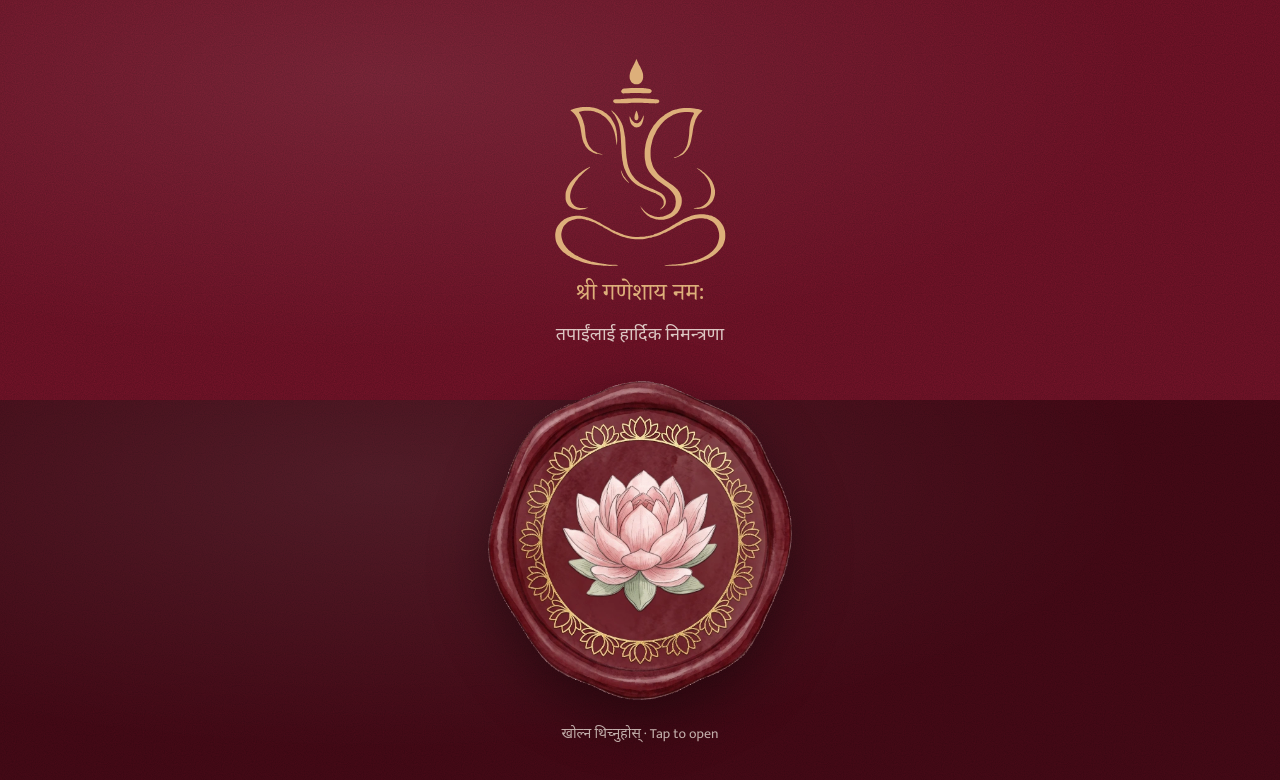
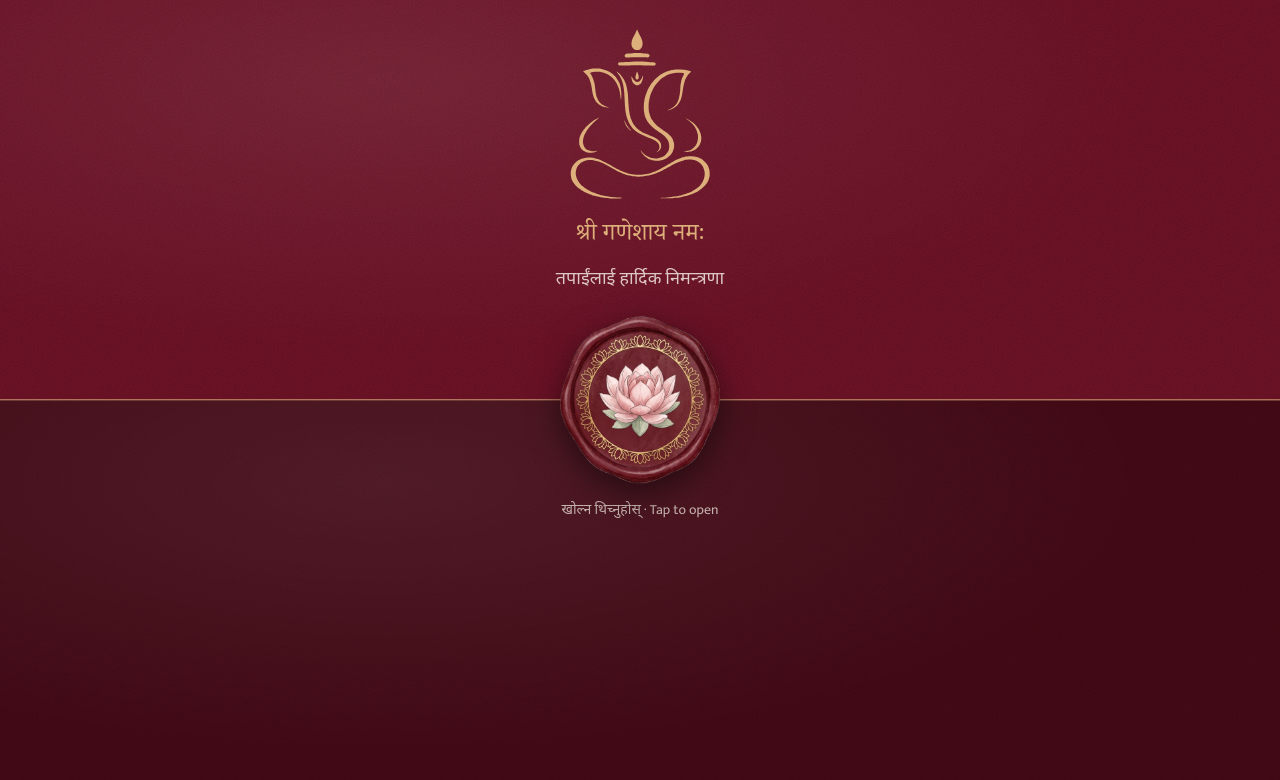
Before and after one commit to pandey407/engagement, a React (Vite) app: page / in a window 1280 px wide. Shown: the top 780 px of the page. Built offline with nearby package versions, Linux system fonts and the light colour scheme; a web font is replaced by a local one.

Commit message:
Smaller seal centred on the envelope seam

```diff
--- a/src/components/Intro.tsx
+++ b/src/components/Intro.tsx
@@ -24,22 +24,29 @@ export function Intro({ onOpen }: { onOpen: () => void }) {
 
   return (
     <div ref={root} className="fixed inset-0 z-50 overflow-hidden">
-      <div ref={top} className="absolute inset-x-0 top-0 h-1/2 velvet" />
-      <div ref={bottom} className="absolute inset-x-0 bottom-0 h-1/2 velvet velvet-deep" />
-      <div ref={content} className="absolute inset-0 flex flex-col items-center justify-center gap-6 px-6 text-center text-cream">
-        <Ganesh className="w-[min(40vw,11rem)] text-gold-light drop-shadow-[0_6px_18px_rgb(0_0_0/0.35)]" />
-        <p className="-mt-3 font-display text-2xl text-gold-light">{invite.invocation}</p>
-        <p className="-mt-4 text-lg opacity-80">तपाईंलाई हार्दिक निमन्त्रणा</p>
+      {/* Two envelope halves; the gold edges meet at the seam where the seal sits. */}
+      <div ref={top} className="velvet absolute inset-x-0 top-0 h-1/2 border-b border-gold-light/60 shadow-[0_2px_10px_rgb(0_0_0/0.25)]" />
+      <div ref={bottom} className="velvet velvet-deep absolute inset-x-0 bottom-0 h-1/2 border-t border-gold-light/30" />
+
+      <div ref={content} className="text-cream">
+        <div className="absolute inset-x-0 top-0 flex h-1/2 flex-col items-center justify-center gap-3 px-6 pb-[min(19vw,5rem)] text-center">
+          <Ganesh className="w-[min(34vw,9rem)] text-gold-light drop-shadow-[0_6px_18px_rgb(0_0_0/0.35)]" />
+          <p className="mt-2 font-display text-2xl text-gold-light">{invite.invocation}</p>
+          <p className="text-lg opacity-80">तपाईंलाई हार्दिक निमन्त्रणा</p>
+        </div>
+        <p className="absolute inset-x-0 top-[calc(50%+min(19vw,5rem)+1.25rem)] text-center text-sm opacity-70">
+          खोल्न थिच्नुहोस् · Tap to open
+        </p>
+      </div>
+
       <button
         ref={seal}
         onClick={open}
         aria-label="Open invitation"
-          className="mt-2 w-[min(68vw,19rem)] drop-shadow-[0_18px_30px_rgb(0_0_0/0.45)] transition-transform duration-300 hover:scale-[1.03] active:scale-95"
+        className="absolute top-1/2 left-1/2 w-[min(38vw,10rem)] -translate-x-1/2 -translate-y-1/2 drop-shadow-[0_10px_16px_rgb(0_0_0/0.5)] transition-[scale] duration-300 hover:scale-105 active:scale-95"
       >
         <Seal className="w-full" />
       </button>
-        <p className="text-sm opacity-70">खोल्न थिच्नुहोस् · Tap to open</p>
-      </div>
     </div>
   )
 }
```
Lines whose indentation alone changed are shown as unchanged.
